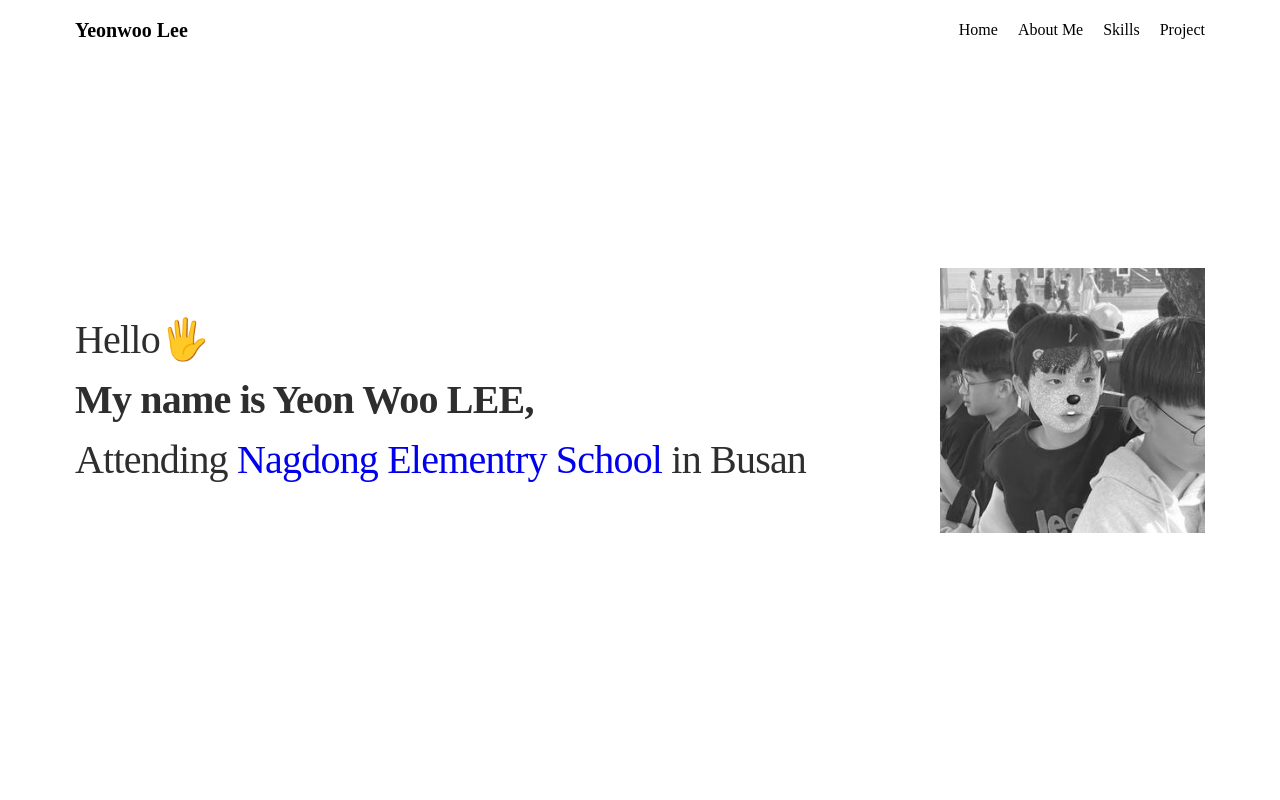
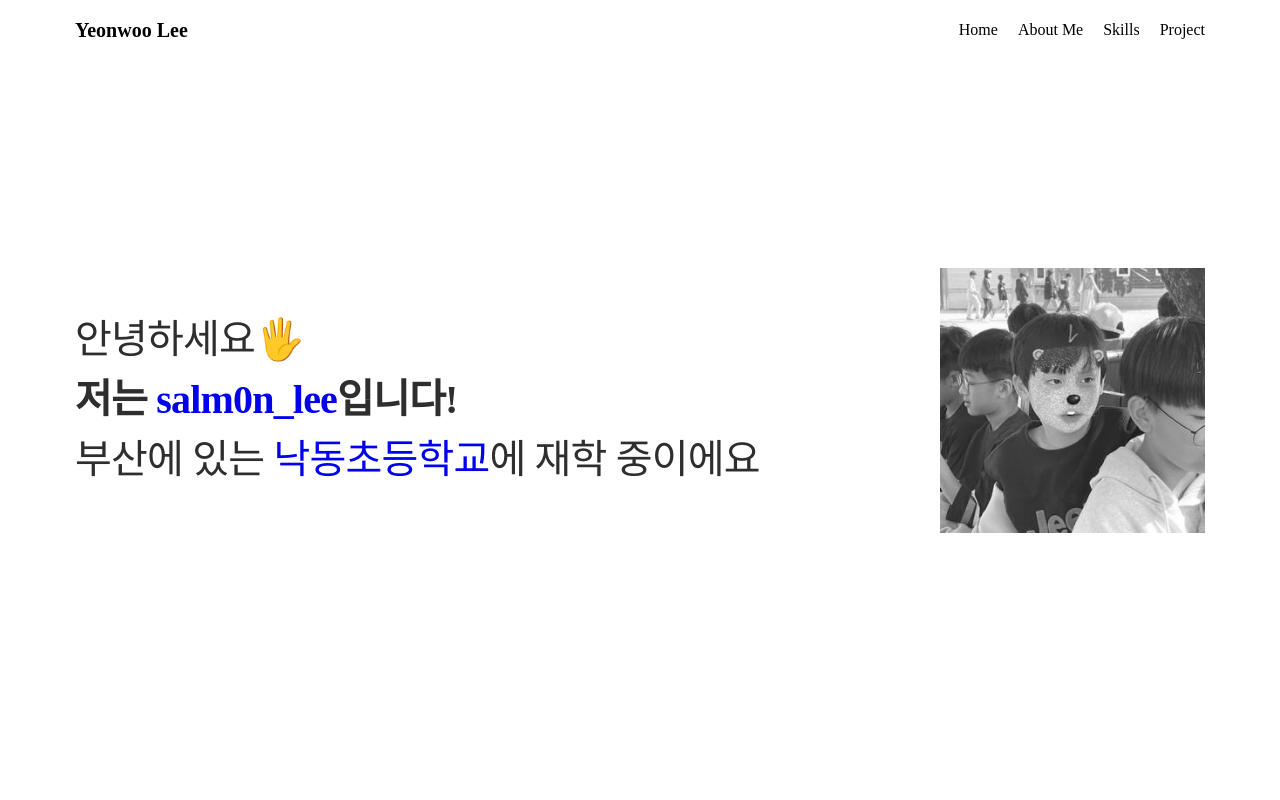
Before and after one commit to nagdongdev-0713/Portfolio, a Next.js app: page / in a window 1280 px wide. Shown: the top 800 px of the page. Built offline with nearby package versions, Linux system fonts and the light colour scheme; a web font is replaced by a local one.

Commit message:
Update Canvas.tsx

```diff
--- a/components/Canvas.tsx
+++ b/components/Canvas.tsx
@@ -5,9 +5,9 @@ const Canvas = () => {
         <div className="cav-container">
             <div className="cav__wrapper container__default">
                 <div className="cav__content">
-                    <p className="cav__p">Hello🖐️</p>
-                    <p className="cav__bold cav__p">My name is Yeon Woo LEE,</p>
-                    <p className="cav__p">Attending <a href="https://school.busanedu.net/nagdong-e/">Nagdong Elementry School</a> in Busan</p>
+                    <p className="cav__p">안녕하세요🖐️</p>
+                    <p className="cav__bold cav__p">저는 <a href="https://instagram.com/salm0n_lee">salm0n_lee</a>입니다!</p>
+                    <p className="cav__p">부산에 있는 <a href="https://school.busanedu.net/nagdong-e/">낙동초등학교</a>에 재학 중이에요</p>
                 </div>
                 <div className='cav__img-container'>
                     <img src="/profile/profile.jpg" alt="profile" className="cav__photo" />
```
